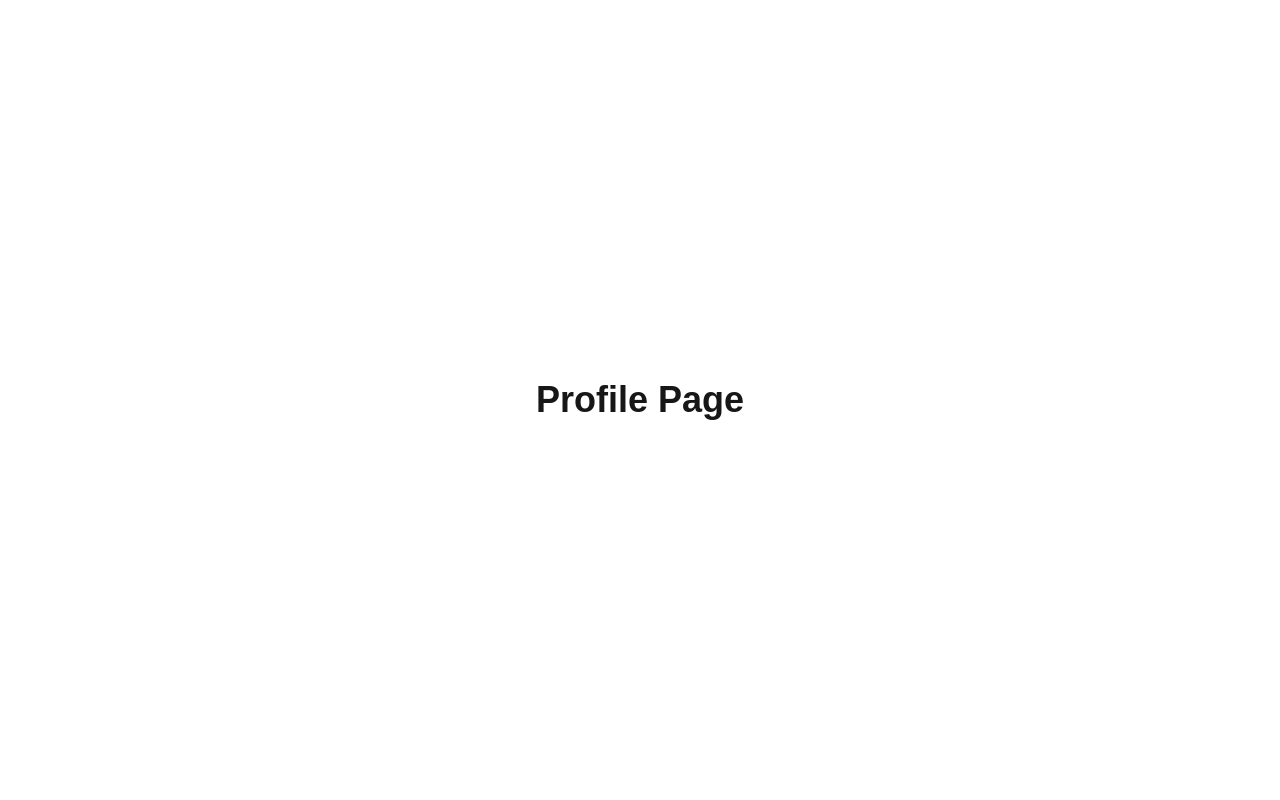
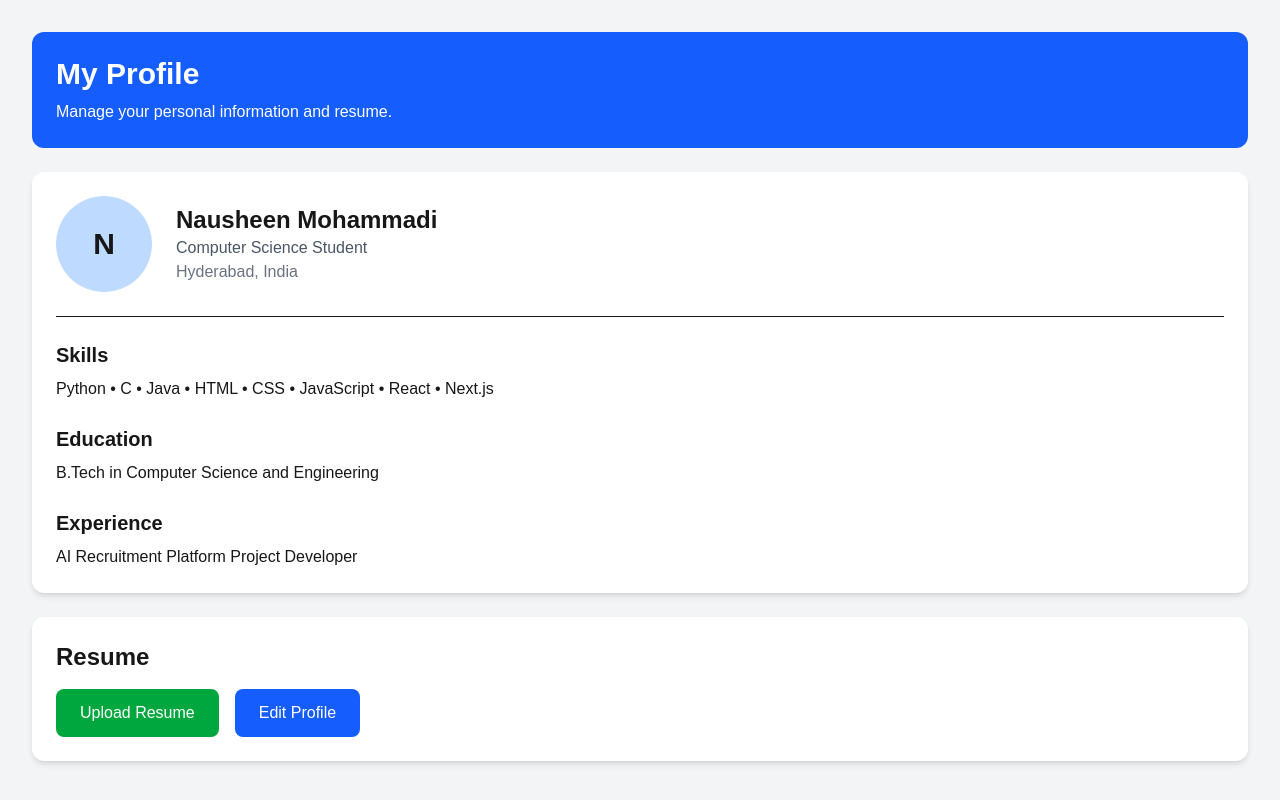
Before and after one commit to Nausheenmohammadi/talentflow-ai, a Next.js app: page /profile in a window 1280 px wide. Built offline with nearby package versions, Linux system fonts and the light colour scheme.

Commit message:
feat: build profile page

```diff
--- /dev/null
+++ b/app/components/ProfileCard.tsx
@@ -0,0 +1,53 @@
+export default function ProfileCard() {
+  return (
+    <div className="bg-white rounded-xl shadow-md p-6">
+      <div className="flex items-center gap-6">
+
+        <div className="w-24 h-24 rounded-full bg-blue-200 flex items-center justify-center text-3xl font-bold">
+          N
+        </div>
+
+        <div>
+          <h2 className="text-2xl font-bold">
+            Nausheen Mohammadi
+          </h2>
+
+          <p className="text-gray-600">
+            Computer Science Student
+          </p>
+
+          <p className="text-gray-500">
+            Hyderabad, India
+          </p>
+        </div>
+
+      </div>
+
+      <hr className="my-6" />
+
+      <h3 className="font-bold text-xl mb-2">
+        Skills
+      </h3>
+
+      <p>
+        Python • C • Java • HTML • CSS • JavaScript • React • Next.js
+      </p>
+
+      <h3 className="font-bold text-xl mt-6 mb-2">
+        Education
+      </h3>
+
+      <p>
+        B.Tech in Computer Science and Engineering
+      </p>
+
+      <h3 className="font-bold text-xl mt-6 mb-2">
+        Experience
+      </h3>
+
+      <p>
+        AI Recruitment Platform Project Developer
+      </p>
+    </div>
+  );
+}
--- /dev/null
+++ b/app/components/ProfileHeader.tsx
@@ -0,0 +1,13 @@
+export default function ProfileHeader() {
+  return (
+    <div className="bg-blue-600 text-white rounded-xl p-6 mb-6">
+      <h1 className="text-3xl font-bold">
+        My Profile
+      </h1>
+
+      <p className="mt-2">
+        Manage your personal information and resume.
+      </p>
+    </div>
+  );
+}
--- /dev/null
+++ b/app/components/ResumeSection.tsx
@@ -0,0 +1,19 @@
+export default function ResumeSection() {
+  return (
+    <div className="bg-white rounded-xl shadow-md p-6 mt-6">
+
+      <h2 className="text-2xl font-bold mb-4">
+        Resume
+      </h2>
+
+      <button className="bg-green-600 text-white px-6 py-3 rounded-lg hover:bg-green-700">
+        Upload Resume
+      </button>
+
+      <button className="ml-4 bg-blue-600 text-white px-6 py-3 rounded-lg hover:bg-blue-700">
+        Edit Profile
+      </button>
+
+    </div>
+  );
+}
--- a/app/profile/page.tsx
+++ b/app/profile/page.tsx
@@ -1,7 +1,15 @@
+import ProfileHeader from "@/app/components/ProfileHeader";
+import ProfileCard from "@/app/components/ProfileCard";
+import ResumeSection from "@/app/components/ResumeSection";
+
 export default function ProfilePage() {
   return (
-    <main className="flex items-center justify-center min-h-screen">
-      <h1 className="text-4xl font-bold">Profile Page</h1>
+    <main className="min-h-screen bg-gray-100 p-8">
+      <ProfileHeader />
+
+      <ProfileCard />
+
+      <ResumeSection />
     </main>
   );
 }
```
